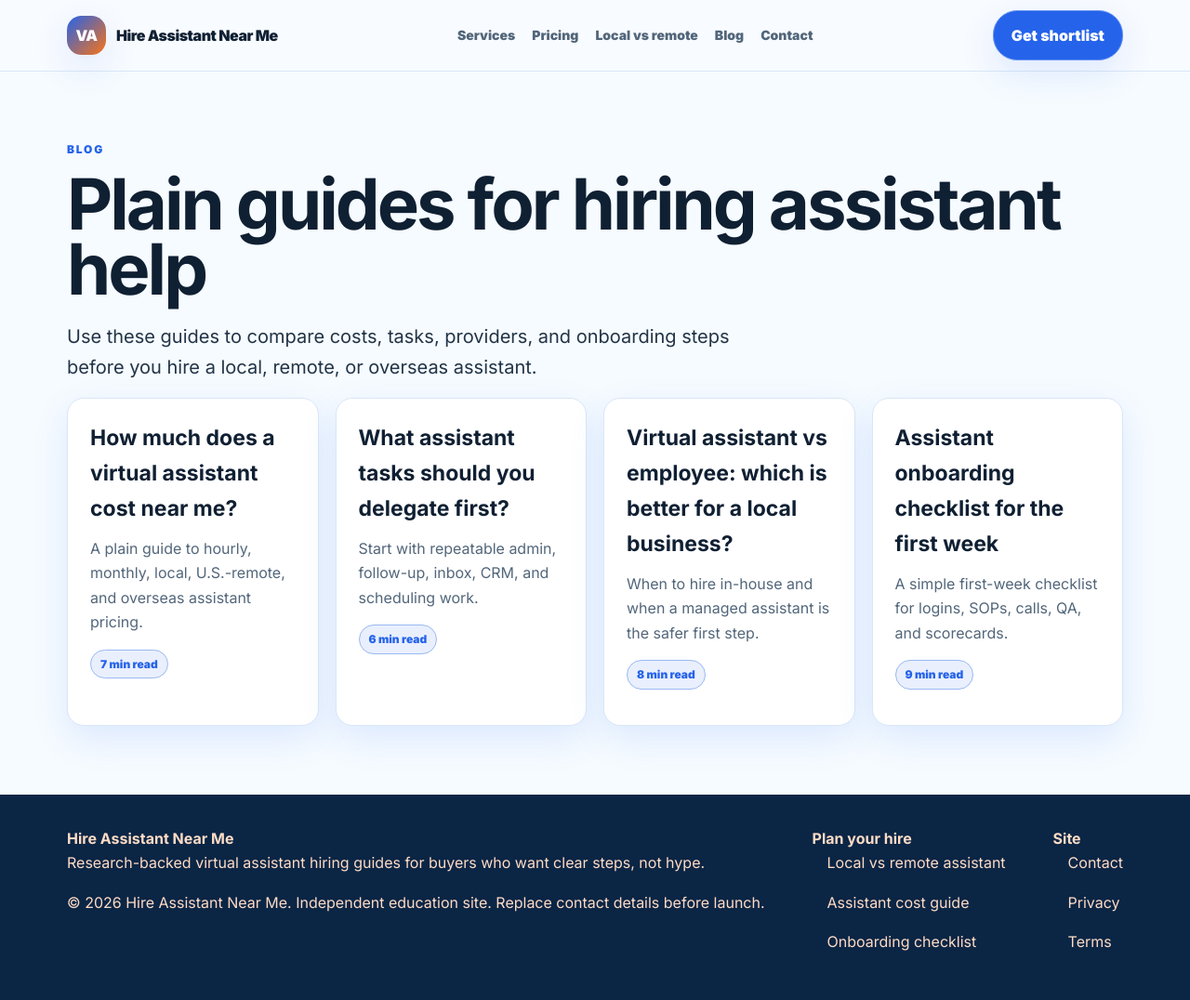
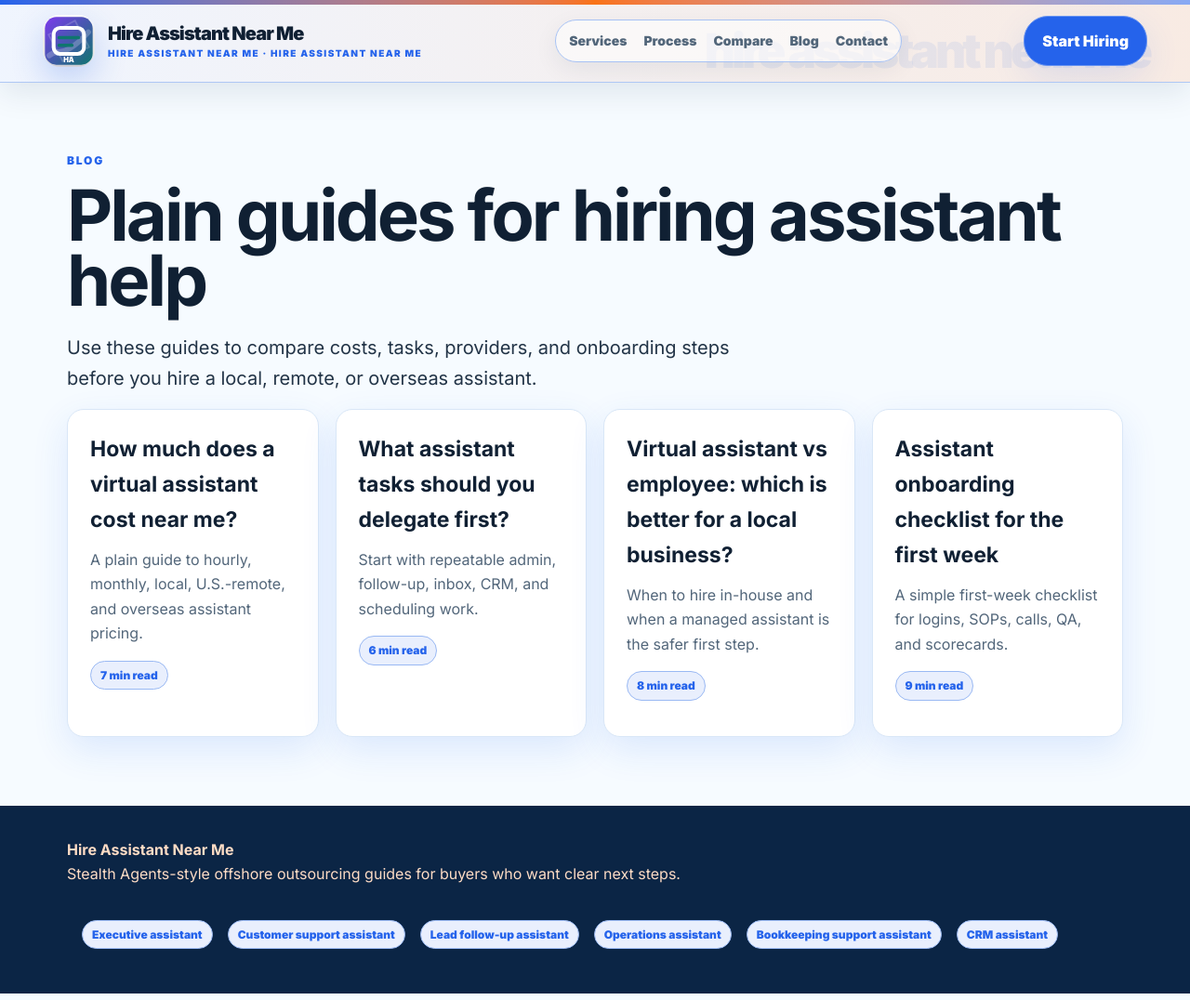
Before and after one commit to coolifystealthagents/hireassistantnearme, a Next.js app: page /blog in a window 1280 px wide. Shown: the whole page at 93% size. Built offline with nearby package versions, Linux system fonts and the light colour scheme.

Commit message:
design: add unique logo and full-width header

```diff
--- a/app/components.tsx
+++ b/app/components.tsx
@@ -1,60 +1,12 @@
-import { site } from './data';
+import * as data from './data';
 
-export function Header() {
-  return (
-    <header className="nav">
-      <div className="container nav-inner">
-        <a href="/" className="logo"><span className="mark">VA</span><span>{site.brand}</span></a>
-        <nav className="links">
-          <a href="/#services">Services</a>
-          <a href="/#pricing">Pricing</a>
-          <a href="/compare/local-vs-remote-assistant">Local vs remote</a>
-          <a href="/blog">Blog</a>
-          <a href="/contact">Contact</a>
-        </nav>
-        <a className="btn" href="/contact">Get shortlist</a>
-      </div>
-    </header>
-  );
-}
+const site = (data as any).site;
+const dataAny = data as any;
+const footerItems = (dataAny.services || dataAny.roles?.map((title: string)=>({ title, slug: String(title).toLowerCase().replace(/[^a-z0-9]+/g,'-').replace(/^-|-$/g,'') })) || dataAny.industries?.map((title: string)=>({ title, slug: String(title).toLowerCase().replace(/[^a-z0-9]+/g,'-').replace(/^-|-$/g,'') })) || dataAny.blogPosts || []).slice(0,6);
+const systemName = site.style || site.badge || site.primary || 'Outsourcing guide';
+const badgeName = site.badge || site.primary || 'Hiring guide';
 
-export function Footer() {
-  return (
-    <footer className="footer">
-      <div className="container footer-grid">
-        <div>
-          <b>{site.brand}</b>
-          <p>Research-backed virtual assistant hiring guides for buyers who want clear steps, not hype.</p>
-          <p>© {new Date().getFullYear()} {site.brand}. Independent education site. Replace contact details before launch.</p>
-        </div>
-        <div>
-          <b>Plan your hire</b>
-          <p><a href="/compare/local-vs-remote-assistant">Local vs remote assistant</a></p>
-          <p><a href="/blog/virtual-assistant-costs">Assistant cost guide</a></p>
-          <p><a href="/blog/assistant-onboarding-checklist">Onboarding checklist</a></p>
-        </div>
-        <div>
-          <b>Site</b>
-          <p><a href="/contact">Contact</a></p>
-          <p><a href="/privacy">Privacy</a></p>
-          <p><a href="/terms">Terms</a></p>
-        </div>
-      </div>
-    </footer>
-  );
-}
-
-export function CTA() {
-  return (
-    <section className="section">
-      <div className="container">
-        <div className="callout">
-          <p className="eyebrow" style={{ color: 'white' }}>Need help deciding?</p>
-          <h2>Get a simple assistant hiring plan.</h2>
-          <p>Tell us the tasks, tools, hours, and coverage you need. We will map the role, cost range, interview questions, and first-week checklist.</p>
-          <a className="btn secondary" href="/contact">Request a quote-style plan</a>
-        </div>
-      </div>
-    </section>
-  );
-}
+export function JsonLd({data}:{data: Record<string, unknown>}){return <script type='application/ld+json' dangerouslySetInnerHTML={{__html: JSON.stringify(data)}} />}
+export function Header(){return <header className={`nav nav-${site.slug}`} data-system={systemName}><div className='container nav-inner'><a className='logo' href='/' aria-label={`${site.brand} home`}><img className='logo-img' src='/logo.svg' alt={`${site.brand} logo`}/><span className='logo-text'><span className='logo-name'>{site.brand}</span><span className='logo-sub'>{badgeName} · {systemName}</span></span></a><nav className='links'><a href='/#services'>Services</a><a href='/#process'>Process</a><a href='/#compare'>Compare</a><a href='/blog'>Blog</a><a href='/contact'>Contact</a></nav><a className='btn nav-cta' href='/contact'>Start Hiring</a></div></header>}
+export function Footer(){return <footer className='footer'><div className='container two'><div><b>{site.brand}</b><p>Stealth Agents-style offshore outsourcing guides for buyers who want clear next steps.</p></div><div>{footerItems.map((s: any)=>{ const label = s.title || s.name || s.label || s.question || String(s); const href = s.slug ? `/services/${s.slug}` : '/blog'; return <a className='pill' href={href} key={s.slug || label}>{label}</a> })}</div></div></footer>}
+export function CTA(){return <section className='section dark'><div className='container two'><div><p className='eyebrow'>Ready for a plan?</p><h2>Map the role before you hire.</h2><p>Share the work, tools, schedule, and success metric. Build a small pilot first, then scale what works.</p></div><div><a className='btn' href='/contact'>Get a quote-style plan</a></div></div></section>}
```
Also changed, not shown: app/globals.css, public/logo.svg (added).
